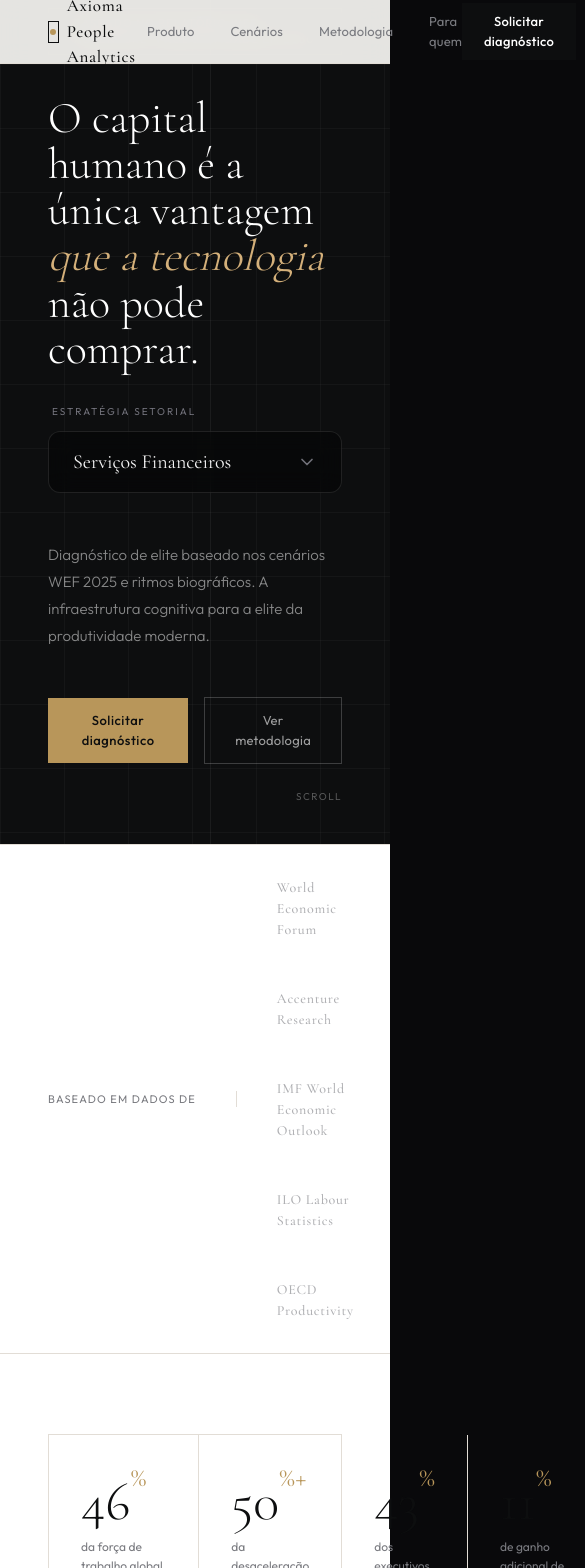
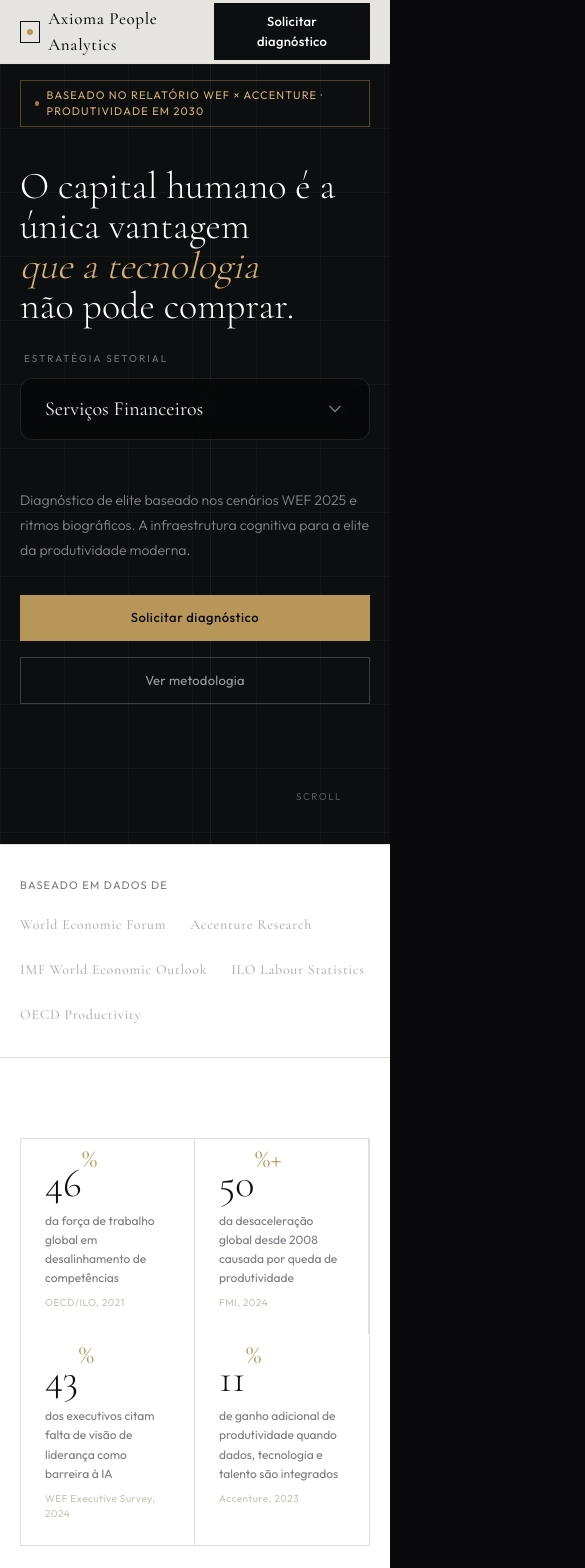
Before and after one commit to mayconabentes-bi/axiomapeopleanalytics, a React (Vite) app: page / in a window 390 px wide. Shown: the top 1568 px of the page, 585 px wide, since content can reach past the window. Built offline with nearby package versions, Linux system fonts and the light colour scheme.

Commit message:
Fix: Improve mobile responsiveness and add viewport meta tag

```diff
--- a/index.html
+++ b/index.html
@@ -2,6 +2,7 @@
 <html lang="pt-BR">
   <head>
     <meta charset="UTF-8" />
+    <meta name="viewport" content="width=device-width, initial-scale=1.0" />
     <link rel="icon" type="image/svg+xml" href="/vite.svg" />
     <meta name="description" content="Diagnóstico de elite baseado no relatório WEF 2025 e ritmos biográficos. A infraestrutura cognitiva para a elite da produtividade moderna." />
     <title>Axioma People Analytics | O Futuro da Produtividade</title>
--- a/src/ui/LandingPage.css
+++ b/src/ui/LandingPage.css
@@ -1056,6 +1056,170 @@
 }
 
 /* ── ANIMATIONS ── */
+/* ── MOBILE RESPONSIVENESS ── */
+@media (max-width: 768px) {
+  .axioma-nav {
+    padding: 0 20px;
+  }
+
+  .nav-links {
+    display: none; /* Simplificação para mobile: esconder links laterais */
+  }
+
+  .axioma-section,
+  .hero-section,
+  .trust-bar,
+  .stats-section,
+  .problem-left-elite,
+  .problem-right-elite,
+  .product-left-elite,
+  .product-right-elite,
+  .icp-section,
+  .quote-section-elite,
+  .positioning-section,
+  .method-section,
+  .final-cta-section,
+  .axioma-footer {
+    padding-left: 20px;
+    padding-right: 20px;
+  }
+
+  .hero-section {
+    padding-bottom: 60px;
+    justify-content: center;
+  }
+
+  .hero-headline-elite {
+    font-size: 38px;
+    margin-bottom: 1.5rem;
+  }
+
+  .hero-sub-elite {
+    font-size: 14px;
+    margin-bottom: 2rem;
+  }
+
+  .hero-actions-elite {
+    flex-direction: column;
+    align-items: stretch;
+    width: 100%;
+  }
+
+  .btn-hero-primary-elite,
+  .btn-hero-ghost-elite {
+    width: 100%;
+  }
+
+  .trust-bar {
+    flex-direction: column;
+    align-items: flex-start;
+    gap: 20px;
+  }
+
+  .trust-label-elite {
+    border-right: none;
+    padding-right: 0;
+    margin-right: 0;
+  }
+
+  .trust-logos-elite {
+    gap: 24px;
+  }
+
+  .stats-grid-elite {
+    grid-template-columns: repeat(2, 1fr);
+  }
+
+  .stat-item-elite {
+    padding: 24px;
+  }
+
+  .stat-num-elite {
+    font-size: 40px;
+  }
+
+  .problem-section {
+    grid-template-columns: 1fr;
+  }
+
+  .problem-left-elite {
+    border-right: none;
+    border-bottom: 0.5px solid var(--border);
+  }
+
+  .scenarios-grid-elite {
+    grid-template-columns: 1fr;
+  }
+
+  .scenario-item-elite {
+    border-right: none;
+    border-bottom: 0.5px solid rgba(255,255,255,0.08);
+  }
+
+  .product-section {
+    grid-template-columns: 1fr;
+  }
+
+  .product-left-elite {
+    border-right: none;
+    border-bottom: 0.5px solid var(--border);
+  }
+
+  .product-right-elite {
+    padding-top: 40px;
+  }
+
+  .product-visual-elite {
+    padding: 20px;
+  }
+
+  .icp-grid-elite {
+    grid-template-columns: 1fr;
+  }
+
+  .blockquote-elite {
+    font-size: 24px;
+  }
+
+  .positioning-grid-elite {
+    grid-template-columns: 1fr;
+  }
+
+  .pos-col-elite {
+    border-right: none;
+    border-bottom: 0.5px solid var(--border);
+  }
+
+  .method-steps-elite {
+    grid-template-columns: 1fr;
+    gap: 40px;
+  }
+
+  .method-steps-elite::before {
+    display: none;
+  }
+
+  .method-step-elite {
+    padding: 0;
+  }
+
+  .final-cta-section {
+    flex-direction: column;
+    align-items: stretch;
+  }
+
+  .axioma-footer {
+    flex-direction: column;
+    gap: 24px;
+    text-align: center;
+  }
+
+  .footer-links-elite {
+    flex-wrap: wrap;
+    justify-content: center;
+  }
+}
+
 .reveal {
   opacity: 0;
   transform: translateY(24px);
--- a/src/ui/PricingPlans.css
+++ b/src/ui/PricingPlans.css
@@ -390,3 +390,38 @@ input[type=range]::-webkit-slider-thumb {
   .plan-card-v2 { border-right: none; border-bottom: 0.5px solid var(--axioma-pricing-border-s); }
   .roi-grid-v2 { grid-template-columns: 1fr; }
 }
+
+@media (max-width: 768px) {
+  .pricing-hero-v2 {
+    padding: 100px 20px 48px;
+  }
+
+  .ph-title-v2 {
+    font-size: 32px;
+  }
+
+  .plans-section-v2 {
+    padding: 0 20px 64px;
+  }
+
+  .plan-card-v2 {
+    padding: 32px 20px;
+  }
+
+  .amount-v2 {
+    font-size: 40px;
+  }
+
+  .roi-section-v2 {
+    margin: 0 20px 64px;
+    padding: 32px 20px;
+  }
+
+  .roi-res-val-v2 {
+    font-size: 32px;
+  }
+
+  .roi-card-v2 {
+    padding: 24px;
+  }
+}
```
